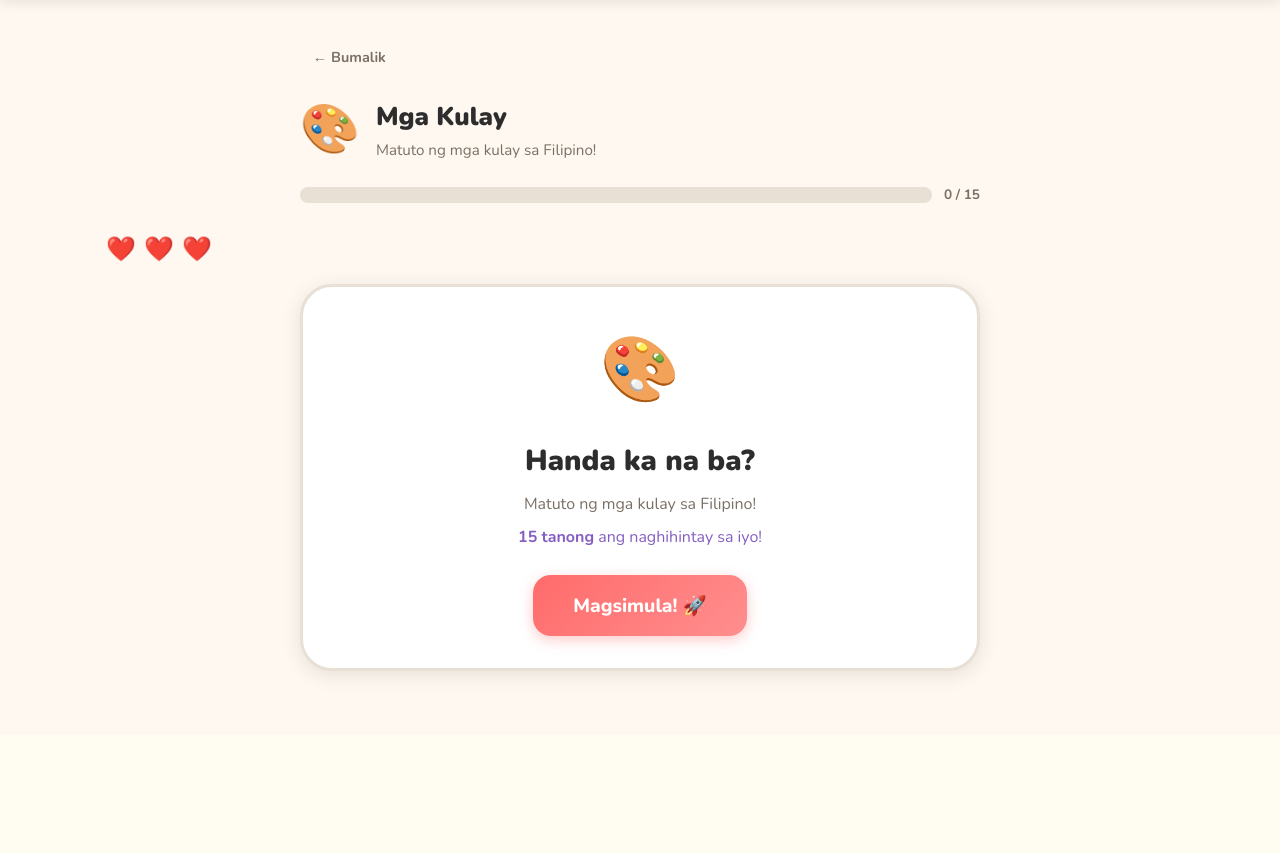
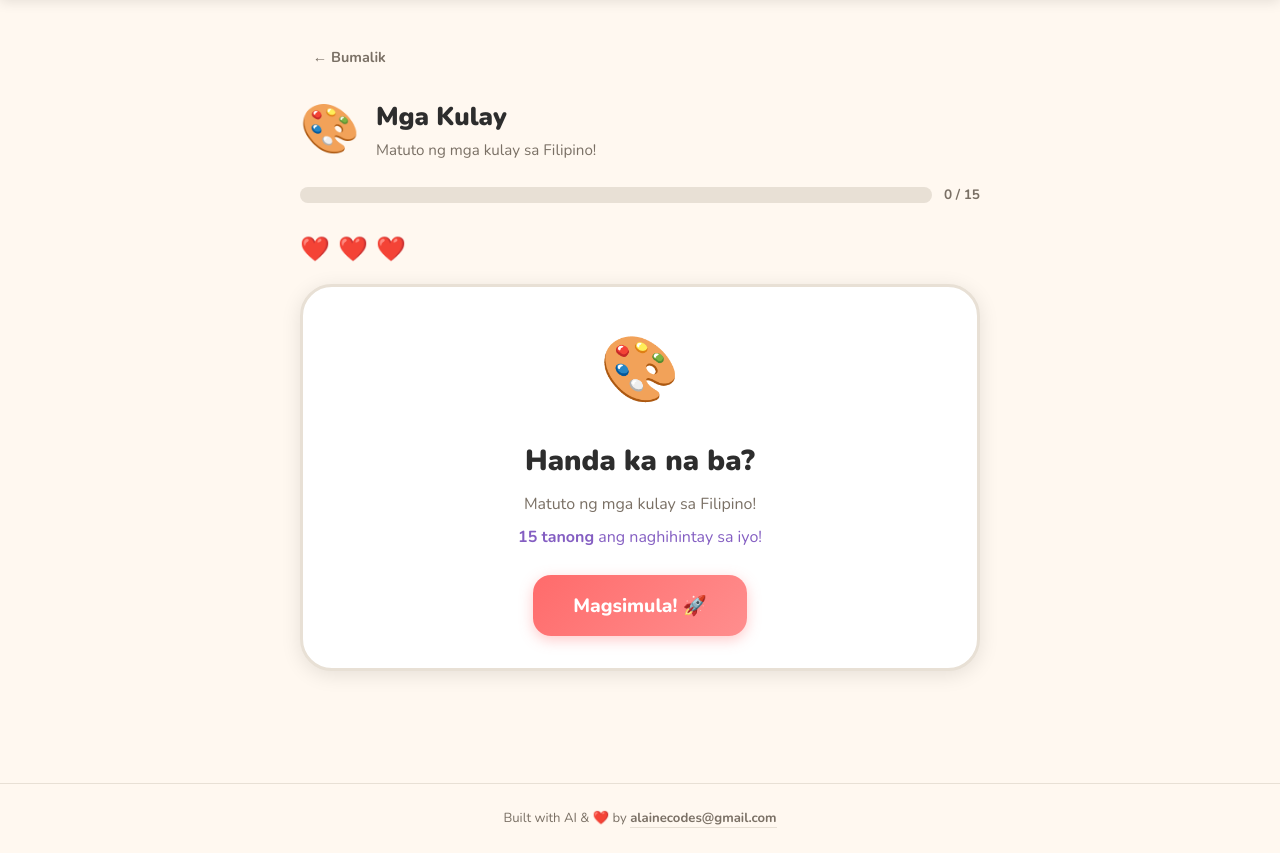
Before and after one commit to codelaine/filipilingo, a Flask app: page /lesson/1-1 in a window 1280 px wide. Shown: the part 75-928 px from the top of the page. Before the commit the page ends 755 px from the top, so only its background shows below. Run offline with Flask 3, Linux system fonts and the light colour scheme.

Commit message:
Updated web UI, footer
Updated web UI, footer

```diff
--- a/static/css/style.css
+++ b/static/css/style.css
@@ -407,7 +407,8 @@ a { text-decoration: none; color: inherit; }
   justify-content: space-between;
   align-items: center;
   gap: .5rem;
-  margin-bottom: 1rem;
+  max-width: 680px;
+  margin: 0 auto 1rem;
 }
 .hearts-group {
   display: flex;
@@ -682,6 +683,27 @@ a { text-decoration: none; color: inherit; }
 .shake { animation: shake .35s ease; }
 .bounce-in { animation: bounce-in .4s ease; }
 
+/* ── Footer ────────────────────────────────────────────────── */
+.site-footer {
+  margin-top: 3rem;
+  padding: 1.5rem 1rem;
+  border-top: 1px solid var(--border);
+  text-align: center;
+  font-size: .82rem;
+  color: var(--muted);
+}
+.site-footer a {
+  color: var(--muted);
+  font-weight: 700;
+  text-decoration: none;
+  border-bottom: 1px solid var(--border);
+  transition: color .15s, border-color .15s;
+}
+.site-footer a:hover {
+  color: var(--coral);
+  border-color: var(--coral);
+}
+
 /* ── Utility ───────────────────────────────────────────────── */
 .hidden { display: none !important; }
 
--- a/templates/base.html
+++ b/templates/base.html
@@ -47,6 +47,13 @@
   <!-- Toast Notification -->
   <div id="toast" class="toast hidden"></div>
 
+  <!-- Footer -->
+  <footer class="site-footer">
+    <p>
+      Built with AI &amp; ❤️ by <a href="mailto:alainecodes@gmail.com">alainecodes@gmail.com</a>
+    </p>
+  </footer>
+
   <script src="{{ url_for('static', filename='js/main.js') }}"></script>
   {% block scripts %}{% endblock %}
 </body>
```
